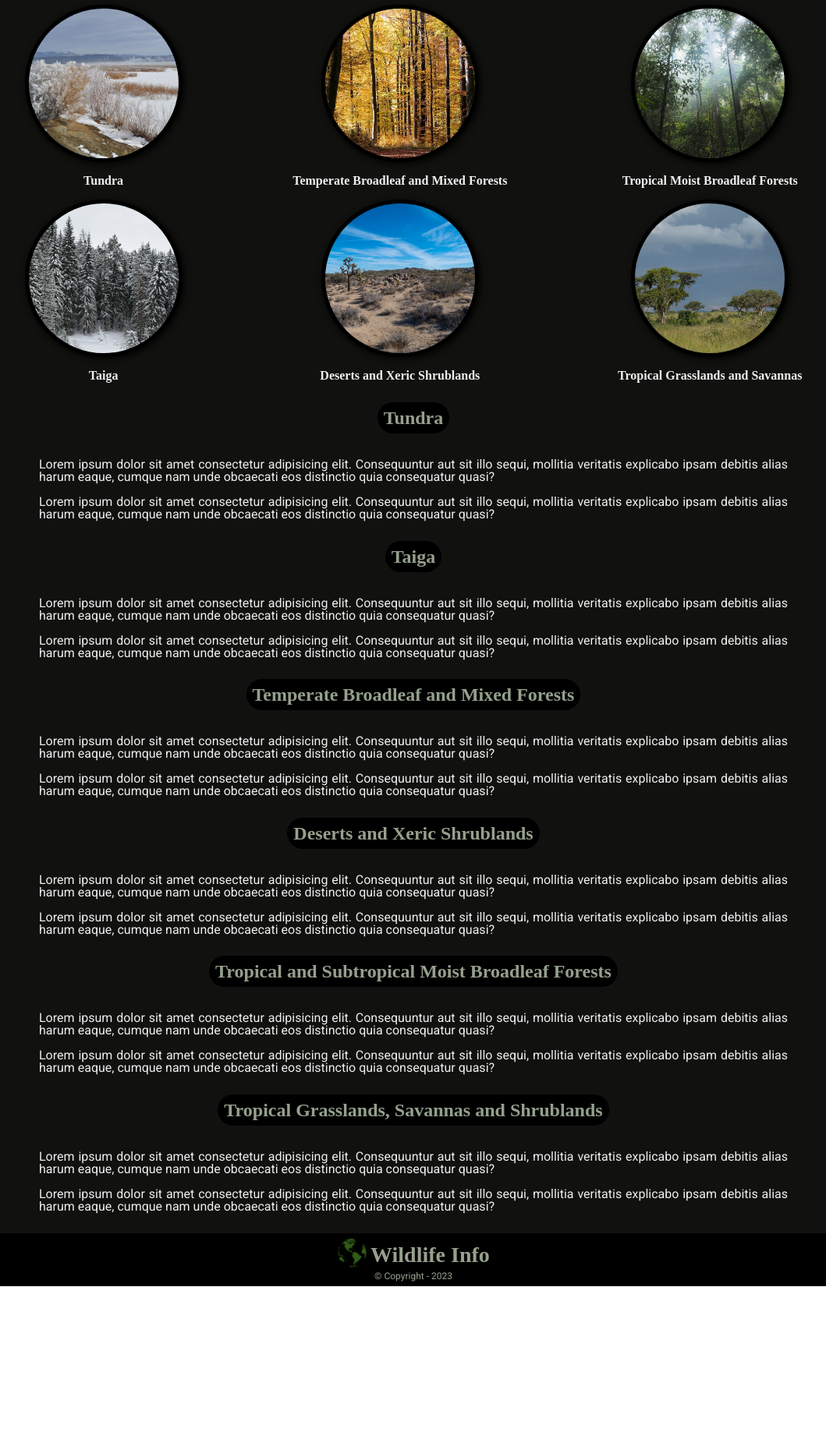
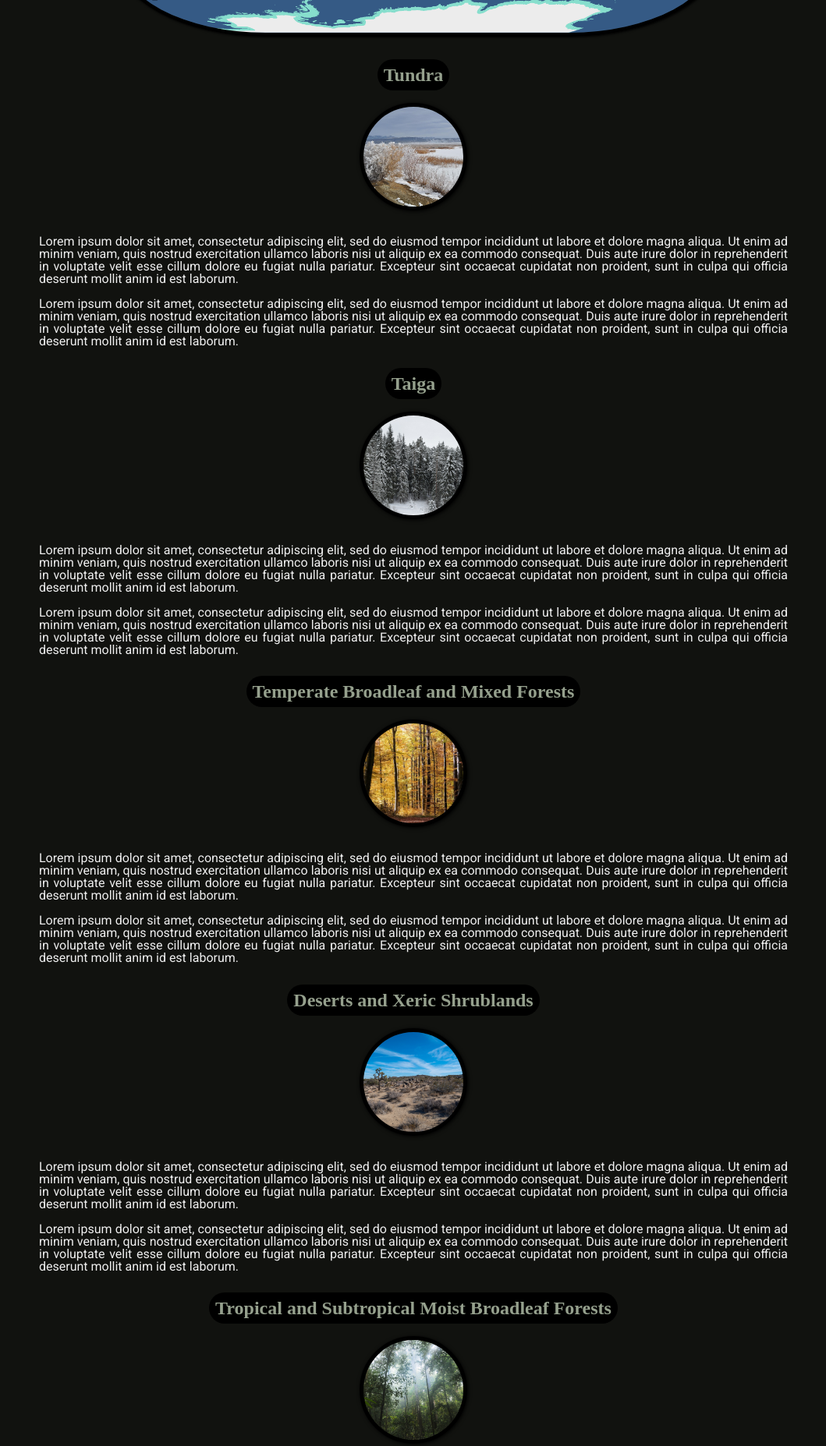
Before and after one commit to guilhermegomesneto/educational_wildlife_website, a plain HTML site: page biomes.html in a window 1280 px wide. Shown: the part 580-2435 px from the top of the page at 78% size, without its empty margins (110-1169 px from the left). Before the commit the page ends 2230 px from the top, so only its background shows below. Drawn offline with Linux system fonts and the light colour scheme; a web font is replaced by a local one.

Commit message:
Improving biome page and anchors

```diff
--- a/biomes.html
+++ b/biomes.html
@@ -41,41 +41,17 @@
                 <img src="assets/world_biomes.png" alt="World map showing the 14 terrestrial biomes distribution">
             </div>
 
-            <div class="selection-biome">
-                <div class="selection-biome-column">
-                    <img src="assets/tundra_picture.png" alt="Tundra Biome">
-                    <h3>Tundra</h3>
-
-                    <img src="assets/taiga_picture.jpg" alt="Taiga Biome">
-                    <h3>Taiga</h3>
-                </div>
-
-                <div class="selection-biome-column">
-                    <img src="assets/mixed_picture.jpg" alt="Temperate Broadleaf and Mixed Forests">
-                    <h3>Temperate Broadleaf and Mixed Forests</h3>
-
-                    <img src="assets/desert_picture.jpg" alt="Deserts and Xeric Shrublands">
-                    <h3>Deserts and Xeric Shrublands</h3>
-                </div>
-
-                <div class="selection-biome-column">
-                    <img src="assets/moist_picture.jpg" alt="Tropical Moist Broadleaf Forests">
-                    <h3>Tropical Moist Broadleaf Forests</h3>
-
-                    <img src="assets/savanna_picture.jpg" alt="Tropical Grasslands and Savannas">
-                    <h3>Tropical Grasslands and Savannas</h3>
-                </div>
-            </div>
-
             <div class="biome-info" id="biome-tundra">
                 <div class="section-subtitle">
                     <h2>Tundra</h2>
                 </div>
 
+                <img src="assets/tundra_picture.png" alt="Tundra Biome">
+
                 <div class="biome-text">
-                    <p>Lorem ipsum dolor sit amet consectetur adipisicing elit. Consequuntur aut sit illo sequi, mollitia veritatis explicabo ipsam debitis alias harum eaque, cumque nam unde obcaecati eos distinctio quia consequatur quasi?</p>
+                    <p>Lorem ipsum dolor sit amet, consectetur adipiscing elit, sed do eiusmod tempor incididunt ut labore et dolore magna aliqua. Ut enim ad minim veniam, quis nostrud exercitation ullamco laboris nisi ut aliquip ex ea commodo consequat. Duis aute irure dolor in reprehenderit in voluptate velit esse cillum dolore eu fugiat nulla pariatur. Excepteur sint occaecat cupidatat non proident, sunt in culpa qui officia deserunt mollit anim id est laborum.</p>
 
-                    <p>Lorem ipsum dolor sit amet consectetur adipisicing elit. Consequuntur aut sit illo sequi, mollitia veritatis explicabo ipsam debitis alias harum eaque, cumque nam unde obcaecati eos distinctio quia consequatur quasi?</p>
+                    <p>Lorem ipsum dolor sit amet, consectetur adipiscing elit, sed do eiusmod tempor incididunt ut labore et dolore magna aliqua. Ut enim ad minim veniam, quis nostrud exercitation ullamco laboris nisi ut aliquip ex ea commodo consequat. Duis aute irure dolor in reprehenderit in voluptate velit esse cillum dolore eu fugiat nulla pariatur. Excepteur sint occaecat cupidatat non proident, sunt in culpa qui officia deserunt mollit anim id est laborum.</p>
                 </div>
             </div>
 
@@ -84,10 +60,12 @@
                     <h2>Taiga</h2>
                 </div>
 
+                <img src="assets/taiga_picture.jpg" alt="Taiga Biome">
+
                 <div class="biome-text">
-                    <p>Lorem ipsum dolor sit amet consectetur adipisicing elit. Consequuntur aut sit illo sequi, mollitia veritatis explicabo ipsam debitis alias harum eaque, cumque nam unde obcaecati eos distinctio quia consequatur quasi?</p>
+                    <p>Lorem ipsum dolor sit amet, consectetur adipiscing elit, sed do eiusmod tempor incididunt ut labore et dolore magna aliqua. Ut enim ad minim veniam, quis nostrud exercitation ullamco laboris nisi ut aliquip ex ea commodo consequat. Duis aute irure dolor in reprehenderit in voluptate velit esse cillum dolore eu fugiat nulla pariatur. Excepteur sint occaecat cupidatat non proident, sunt in culpa qui officia deserunt mollit anim id est laborum.</p>
 
-                    <p>Lorem ipsum dolor sit amet consectetur adipisicing elit. Consequuntur aut sit illo sequi, mollitia veritatis explicabo ipsam debitis alias harum eaque, cumque nam unde obcaecati eos distinctio quia consequatur quasi?</p>
+                    <p>Lorem ipsum dolor sit amet, consectetur adipiscing elit, sed do eiusmod tempor incididunt ut labore et dolore magna aliqua. Ut enim ad minim veniam, quis nostrud exercitation ullamco laboris nisi ut aliquip ex ea commodo consequat. Duis aute irure dolor in reprehenderit in voluptate velit esse cillum dolore eu fugiat nulla pariatur. Excepteur sint occaecat cupidatat non proident, sunt in culpa qui officia deserunt mollit anim id est laborum.</p>
                 </div>
             </div>
 
@@ -96,10 +74,12 @@
                     <h2>Temperate Broadleaf and Mixed Forests</h2>
                 </div>
 
+                <img src="assets/mixed_picture.jpg" alt="Temperate Broadleaf and Mixed Forests">
+
                 <div class="biome-text">
-                    <p>Lorem ipsum dolor sit amet consectetur adipisicing elit. Consequuntur aut sit illo sequi, mollitia veritatis explicabo ipsam debitis alias harum eaque, cumque nam unde obcaecati eos distinctio quia consequatur quasi?</p>
+                    <p>Lorem ipsum dolor sit amet, consectetur adipiscing elit, sed do eiusmod tempor incididunt ut labore et dolore magna aliqua. Ut enim ad minim veniam, quis nostrud exercitation ullamco laboris nisi ut aliquip ex ea commodo consequat. Duis aute irure dolor in reprehenderit in voluptate velit esse cillum dolore eu fugiat nulla pariatur. Excepteur sint occaecat cupidatat non proident, sunt in culpa qui officia deserunt mollit anim id est laborum.</p>
 
-                    <p>Lorem ipsum dolor sit amet consectetur adipisicing elit. Consequuntur aut sit illo sequi, mollitia veritatis explicabo ipsam debitis alias harum eaque, cumque nam unde obcaecati eos distinctio quia consequatur quasi?</p>
+                    <p>Lorem ipsum dolor sit amet, consectetur adipiscing elit, sed do eiusmod tempor incididunt ut labore et dolore magna aliqua. Ut enim ad minim veniam, quis nostrud exercitation ullamco laboris nisi ut aliquip ex ea commodo consequat. Duis aute irure dolor in reprehenderit in voluptate velit esse cillum dolore eu fugiat nulla pariatur. Excepteur sint occaecat cupidatat non proident, sunt in culpa qui officia deserunt mollit anim id est laborum.</p>
                 </div>
             </div>
 
@@ -108,10 +88,12 @@
                     <h2>Deserts and Xeric Shrublands</h2>
                 </div>
 
+                <img src="assets/desert_picture.jpg" alt="Deserts and Xeric Shrublands">
+
                 <div class="biome-text">
-                    <p>Lorem ipsum dolor sit amet consectetur adipisicing elit. Consequuntur aut sit illo sequi, mollitia veritatis explicabo ipsam debitis alias harum eaque, cumque nam unde obcaecati eos distinctio quia consequatur quasi?</p>
+                    <p>Lorem ipsum dolor sit amet, consectetur adipiscing elit, sed do eiusmod tempor incididunt ut labore et dolore magna aliqua. Ut enim ad minim veniam, quis nostrud exercitation ullamco laboris nisi ut aliquip ex ea commodo consequat. Duis aute irure dolor in reprehenderit in voluptate velit esse cillum dolore eu fugiat nulla pariatur. Excepteur sint occaecat cupidatat non proident, sunt in culpa qui officia deserunt mollit anim id est laborum.</p>
 
-                    <p>Lorem ipsum dolor sit amet consectetur adipisicing elit. Consequuntur aut sit illo sequi, mollitia veritatis explicabo ipsam debitis alias harum eaque, cumque nam unde obcaecati eos distinctio quia consequatur quasi?</p>
+                    <p>Lorem ipsum dolor sit amet, consectetur adipiscing elit, sed do eiusmod tempor incididunt ut labore et dolore magna aliqua. Ut enim ad minim veniam, quis nostrud exercitation ullamco laboris nisi ut aliquip ex ea commodo consequat. Duis aute irure dolor in reprehenderit in voluptate velit esse cillum dolore eu fugiat nulla pariatur. Excepteur sint occaecat cupidatat non proident, sunt in culpa qui officia deserunt mollit anim id est laborum.</p>
                 </div>
             </div>
 
@@ -120,10 +102,12 @@
                     <h2>Tropical and Subtropical Moist Broadleaf Forests</h2>
                 </div>
 
+                <img src="assets/moist_picture.jpg" alt="Tropical Moist Broadleaf Forests">
+
                 <div class="biome-text">
-                    <p>Lorem ipsum dolor sit amet consectetur adipisicing elit. Consequuntur aut sit illo sequi, mollitia veritatis explicabo ipsam debitis alias harum eaque, cumque nam unde obcaecati eos distinctio quia consequatur quasi?</p>
+                    <p>Lorem ipsum dolor sit amet, consectetur adipiscing elit, sed do eiusmod tempor incididunt ut labore et dolore magna aliqua. Ut enim ad minim veniam, quis nostrud exercitation ullamco laboris nisi ut aliquip ex ea commodo consequat. Duis aute irure dolor in reprehenderit in voluptate velit esse cillum dolore eu fugiat nulla pariatur. Excepteur sint occaecat cupidatat non proident, sunt in culpa qui officia deserunt mollit anim id est laborum.</p>
 
-                    <p>Lorem ipsum dolor sit amet consectetur adipisicing elit. Consequuntur aut sit illo sequi, mollitia veritatis explicabo ipsam debitis alias harum eaque, cumque nam unde obcaecati eos distinctio quia consequatur quasi?</p>
+                    <p>Lorem ipsum dolor sit amet, consectetur adipiscing elit, sed do eiusmod tempor incididunt ut labore et dolore magna aliqua. Ut enim ad minim veniam, quis nostrud exercitation ullamco laboris nisi ut aliquip ex ea commodo consequat. Duis aute irure dolor in reprehenderit in voluptate velit esse cillum dolore eu fugiat nulla pariatur. Excepteur sint occaecat cupidatat non proident, sunt in culpa qui officia deserunt mollit anim id est laborum.</p>
                 </div>
             </div>
 
@@ -132,10 +116,12 @@
                     <h2>Tropical Grasslands, Savannas and Shrublands</h2>
                 </div>
 
+                <img src="assets/savanna_picture.jpg" alt="Tropical Grasslands and Savannas">
+
                 <div class="biome-text">
-                    <p>Lorem ipsum dolor sit amet consectetur adipisicing elit. Consequuntur aut sit illo sequi, mollitia veritatis explicabo ipsam debitis alias harum eaque, cumque nam unde obcaecati eos distinctio quia consequatur quasi?</p>
+                    <p>Lorem ipsum dolor sit amet, consectetur adipiscing elit, sed do eiusmod tempor incididunt ut labore et dolore magna aliqua. Ut enim ad minim veniam, quis nostrud exercitation ullamco laboris nisi ut aliquip ex ea commodo consequat. Duis aute irure dolor in reprehenderit in voluptate velit esse cillum dolore eu fugiat nulla pariatur. Excepteur sint occaecat cupidatat non proident, sunt in culpa qui officia deserunt mollit anim id est laborum.</p>
 
-                    <p>Lorem ipsum dolor sit amet consectetur adipisicing elit. Consequuntur aut sit illo sequi, mollitia veritatis explicabo ipsam debitis alias harum eaque, cumque nam unde obcaecati eos distinctio quia consequatur quasi?</p>
+                    <p>Lorem ipsum dolor sit amet, consectetur adipiscing elit, sed do eiusmod tempor incididunt ut labore et dolore magna aliqua. Ut enim ad minim veniam, quis nostrud exercitation ullamco laboris nisi ut aliquip ex ea commodo consequat. Duis aute irure dolor in reprehenderit in voluptate velit esse cillum dolore eu fugiat nulla pariatur. Excepteur sint occaecat cupidatat non proident, sunt in culpa qui officia deserunt mollit anim id est laborum.</p>
                 </div>
             </div>
 
--- a/styles/style.css
+++ b/styles/style.css
@@ -70,7 +70,7 @@ header {
 
 .menu-dropdown a {
     font-family: 'Caudex', serif;
-    text-align: right;
+    text-align: center;
     display: block;
     color: var(--color-3);
     text-decoration: none;
@@ -93,11 +93,12 @@ main {
     background-color: var(--color-1);
 }
 
-.central-globe {
+.main-content {
     display: flex;
     flex-direction: row;
-    justify-content: center;
-    padding: 10%;
+    justify-content: space-evenly;
+    align-items: center;
+    padding: 5vw 0;
 }
 
 .central-globe img {
@@ -106,6 +107,29 @@ main {
     animation-iteration-count: infinite;
     animation-direction: alternate;
     width: 35vw;
+}
+
+.selection-biome-column {
+    display: flex;
+    flex-direction: column;
+    align-items: center;
+    gap: 1rem;
+}
+
+.selection-biome-column h3 {
+    color: var(--color-3);
+    font-family: 'Caudex', serif;
+    font-size: 1rem;
+    font-weight: bold;
+    opacity: 25%;
+}
+
+.selection-biome-column img {
+    width: 12vw;
+    border: 5px solid black;
+    border-radius: 50%;
+    box-shadow: 2px 2px 10px black;
+    opacity: 25%;
 }
 
 .section-title {
@@ -145,48 +169,20 @@ main {
     }
 
     .world-map {
-        width: 50%;
+        width: 60%;
         margin: 0 auto;
     }
 
     .world-map img {
-        width: 50vw;
+        width: 60vw;
         border: 5px solid black;
         border-radius: 25%;
         box-shadow: 1px 1px 3px black;
     }
 
     .world-map img:hover {
-        transform: scale(1.75);
+        transform: scale(1.5);
         box-shadow: 5px 5px 15px black;
-    }
-
-    .selection-biome {
-        display: flex;
-        flex-direction: row;
-        align-items: center;
-        justify-content: space-evenly;
-    }
-
-    .selection-biome-column {
-        display: flex;
-        flex-direction: column;
-        align-items: center;
-        gap: 1rem;
-    }
-
-    .selection-biome h3 {
-        color: var(--color-3);
-        font-family: 'Caudex', serif;
-        font-size: 1rem;
-        font-weight: bold;
-    }
-
-    .selection-biome-column img {
-        width: 15vw;
-        border: 5px solid black;
-        border-radius: 50%;
-        box-shadow: 2px 2px 10px black;
     }
 
     .biome-info {
@@ -194,6 +190,18 @@ main {
         flex-direction: column;
         align-items: center;
         gap: 1rem;
+    }
+
+    .biome-info img {
+        width: 10vw;
+        border: 5px solid black;
+        border-radius: 50%;
+        box-shadow: 1px 1px 5px black;
+    }
+
+    .biome-info img:hover {
+        transform: scale(2.5);
+        box-shadow: 5px 5px 10px black;
     }
 
     .biome-text {
```
Also changed, not shown: index.html (+23 -1 lines).
